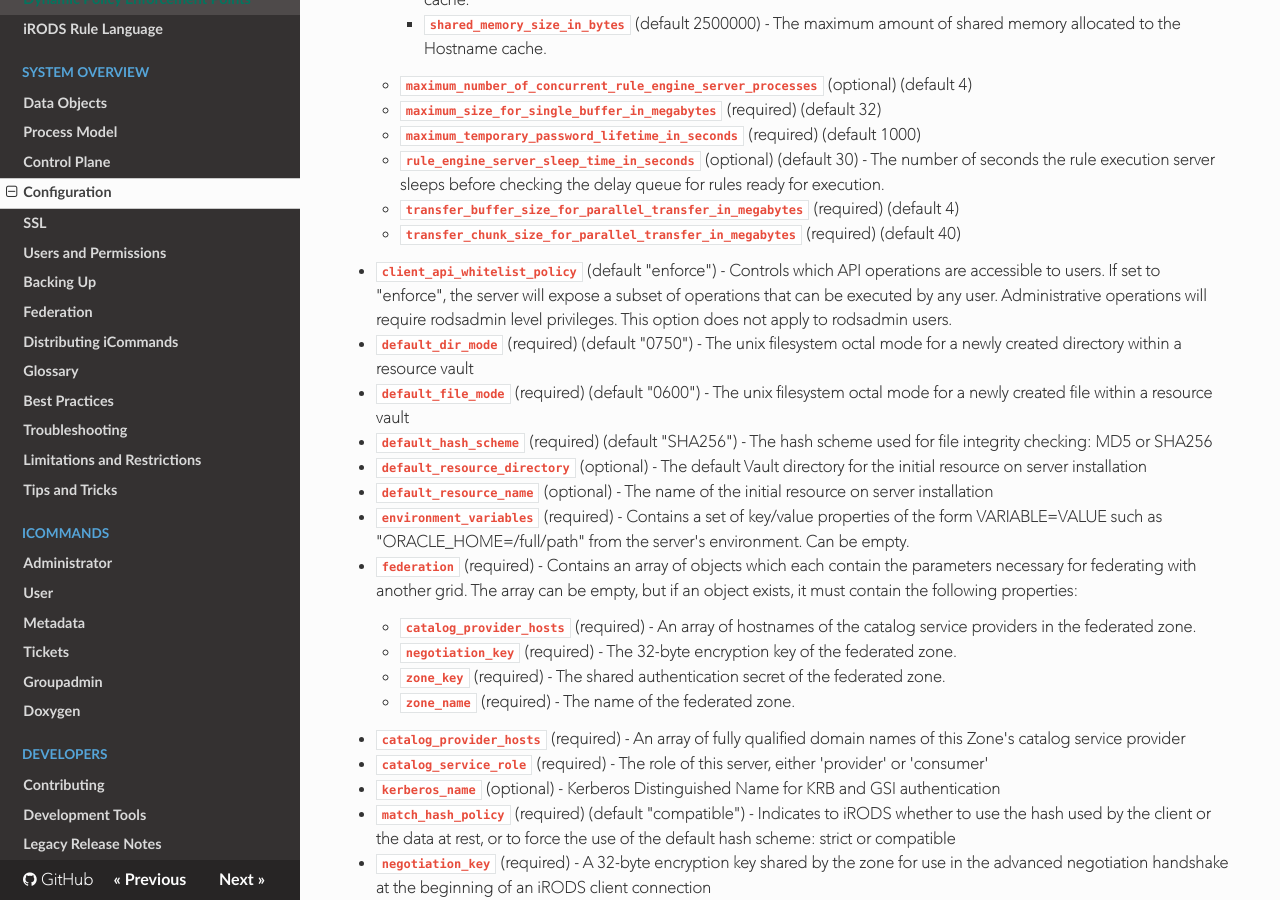
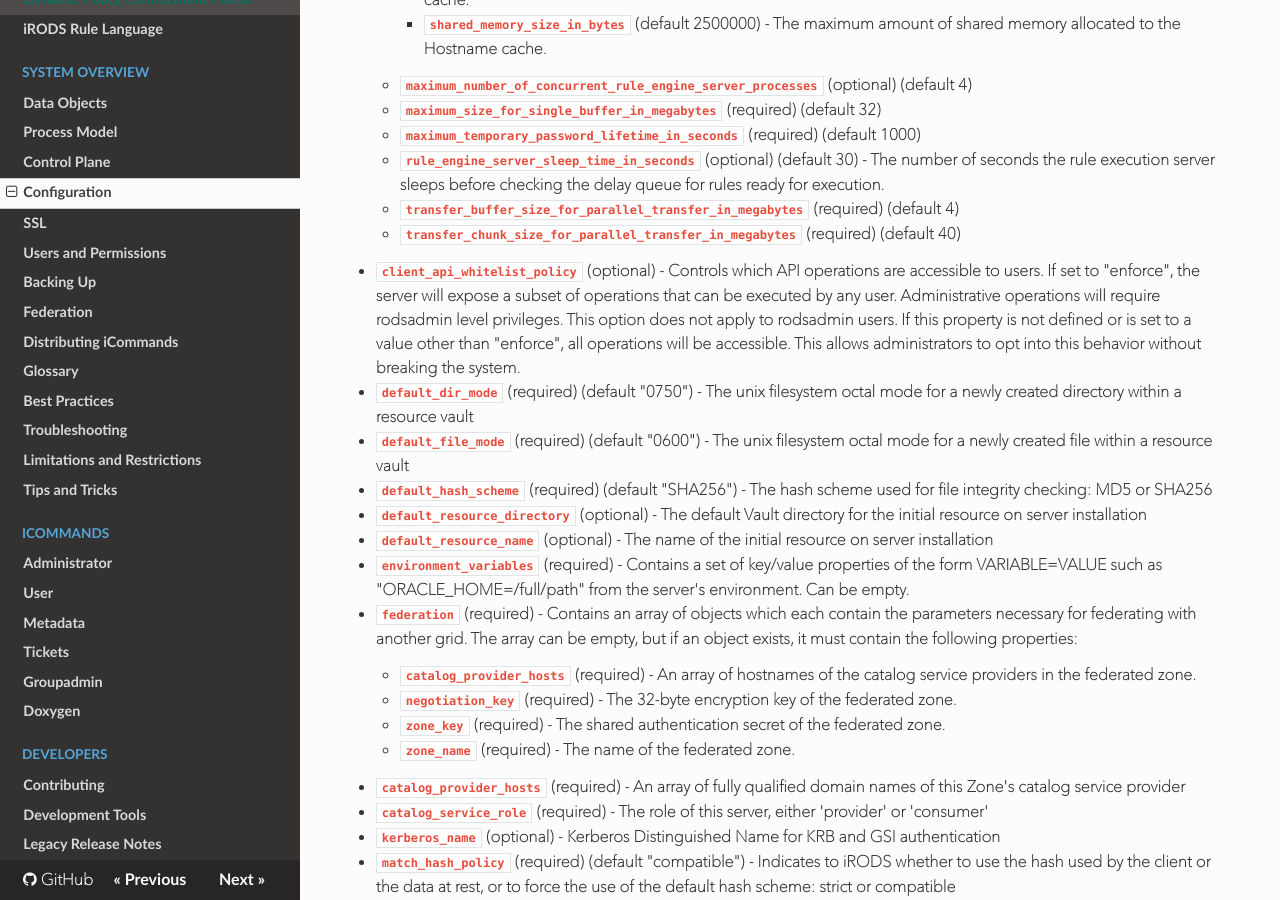
Before and after one commit to irods/irods_docs, an MkDocs documentation site: the page built from docs/system_overview/configuration.md, in a window 1280 px wide and 900 px high, scrolled down 1088 px. Built offline with MkDocs 1.6.1, drawn with Linux system fonts in a browser that asks for light colours; nearby versions of some CDN libraries; old or Windows-style settings are respelled for this version of MkDocs.

Commit message:
[irods/irods#6295] Fixed docs for client_api_whitelist_policy.

```diff
--- a/docs/system_overview/configuration.md
+++ b/docs/system_overview/configuration.md
@@ -43,7 +43,7 @@ This file contains the following top level entries:
 
     - `transfer_chunk_size_for_parallel_transfer_in_megabytes` (required) (default 40)
 
-  - `client_api_whitelist_policy` (default "enforce") - Controls which API operations are accessible to users. If set to "enforce", the server will expose a subset of operations that can be executed by any user. Administrative operations will require rodsadmin level privileges. This option does not apply to rodsadmin users.
+  - `client_api_whitelist_policy` (optional) - Controls which API operations are accessible to users. If set to "enforce", the server will expose a subset of operations that can be executed by any user. Administrative operations will require rodsadmin level privileges. This option does not apply to rodsadmin users. If this property is not defined or is set to a value other than "enforce", all operations will be accessible. This allows administrators to opt into this behavior without breaking the system.
 
   - `default_dir_mode` (required) (default "0750") - The unix filesystem octal mode for a newly created directory within a resource vault
 
```
